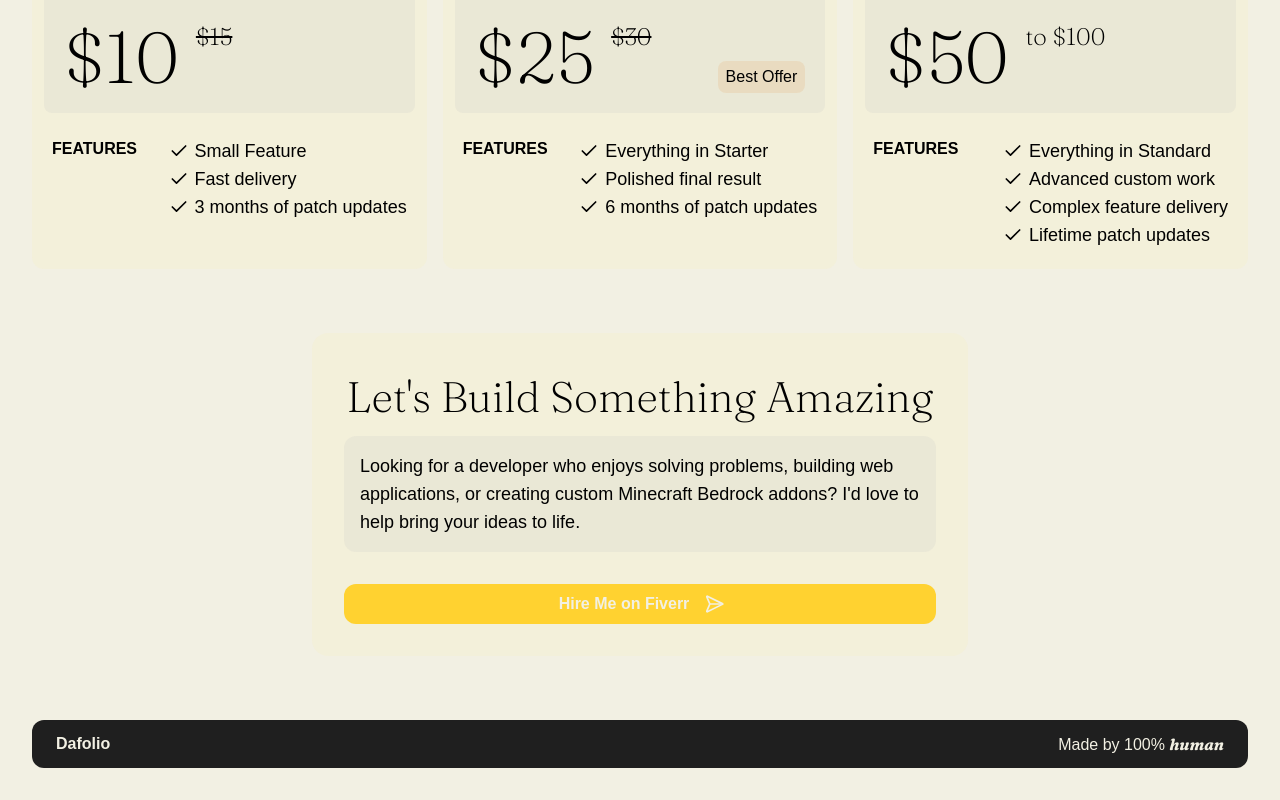
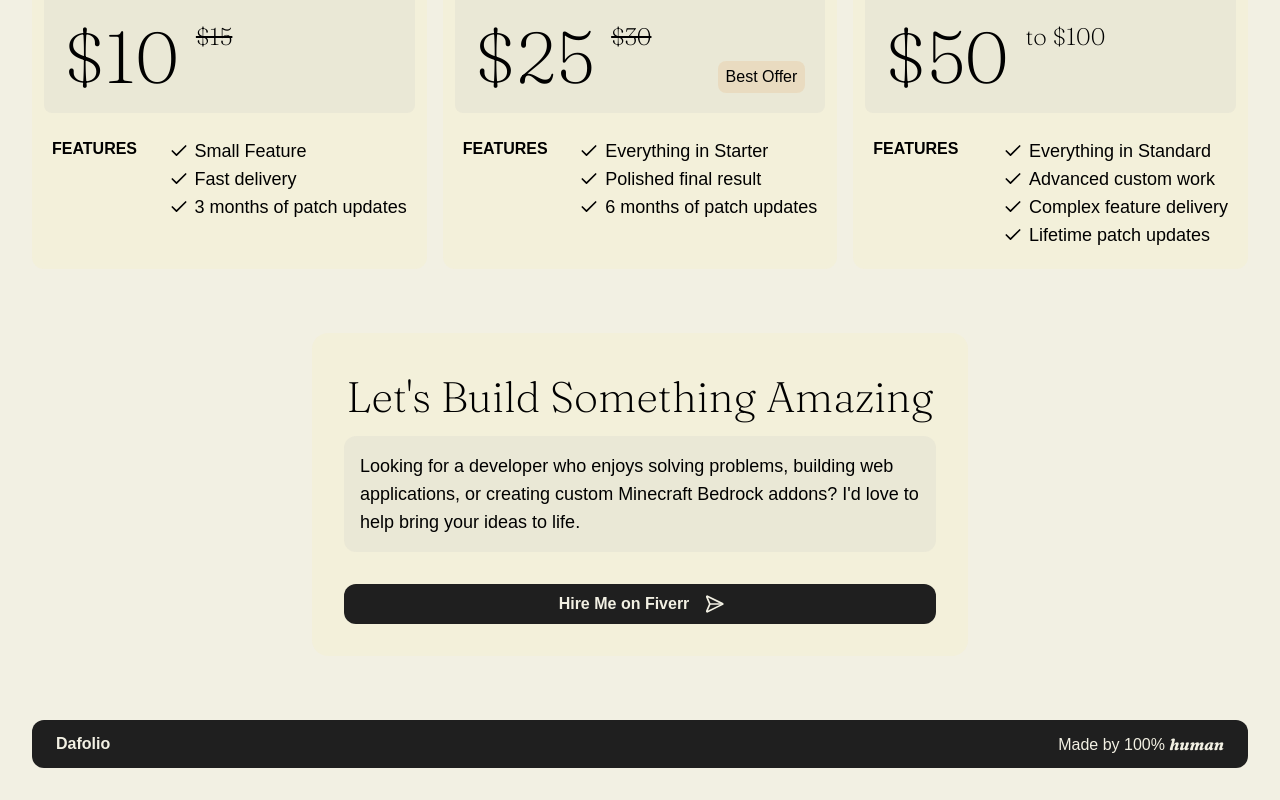
Before and after one commit to abcdavk/dafolio-26, a React (Vite) app: page /pricing in a window 1280 px wide. Shown: the part 429-1229 px from the top of the page. Built offline with nearby package versions, Linux system fonts and the light colour scheme; a web font is replaced by a local one.

Commit message:
feat: fix light mode

```diff
--- a/src/pages/pricing.tsx
+++ b/src/pages/pricing.tsx
@@ -78,7 +78,7 @@ export default function PricingPage() {
                     <div className="bg-gray-400/10 rounded-xl p-4 mt-2 max-w-148 flex flex-col transition-transform hover:scale-101">
                         <p className="text-lg">Looking for a developer who enjoys solving problems, building web applications, or creating custom Minecraft Bedrock addons? I'd love to help bring your ideas to life. </p>
                     </div>
-                        <LinkDelay to="https://www.fiverr.com/dave_64" newTab delayDuration={hireButtonDelay} className="flex group justify-center items-center gap-3 mt-8 p-2 text-paper reverse w-full rounded-xl transition-all hover:scale-101 bg-amber-300 hover:bg-amber-400 overflow-hidden cursor-pointer" onClick={onHireClick} >
+                        <LinkDelay to="https://www.fiverr.com/dave_64" newTab delayDuration={hireButtonDelay} className="flex group justify-center items-center gap-3 mt-8 p-2 text-paper reverse w-full rounded-xl transition-all hover:scale-101 bg-paper-reverse dark:bg-amber-300 dark:hover:bg-amber-400 overflow-hidden cursor-pointer" onClick={onHireClick} >
 							<span className={`font-bold transition-transform duration-300 ${isButtonClicked ? "translate-x-3" : ""}`}>Hire Me on Fiverr</span>
 							<Send height={20} width={20} className={`rotate-45 transition-transform duration-300 group-hover:animate-wiggle ${isButtonClicked ? "translate-x-64" : ""}`} />
                    		</LinkDelay>
```
